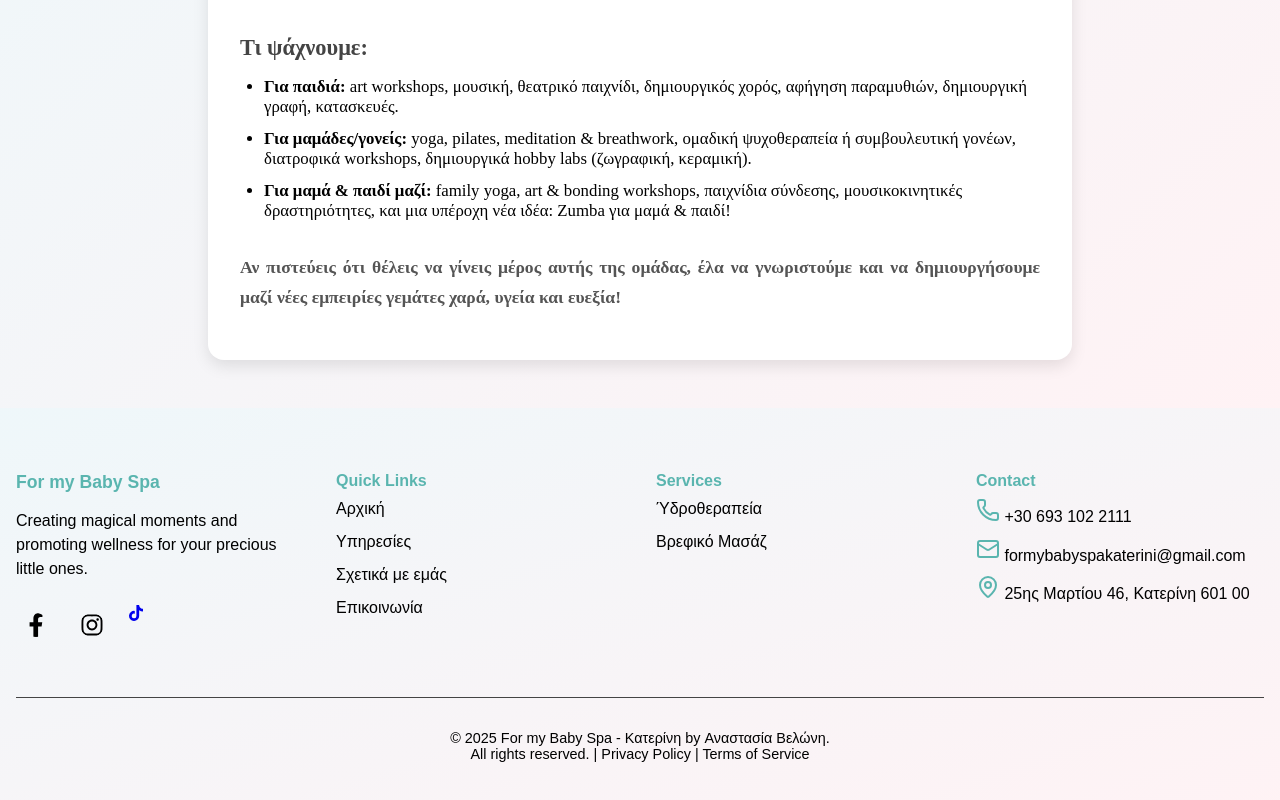
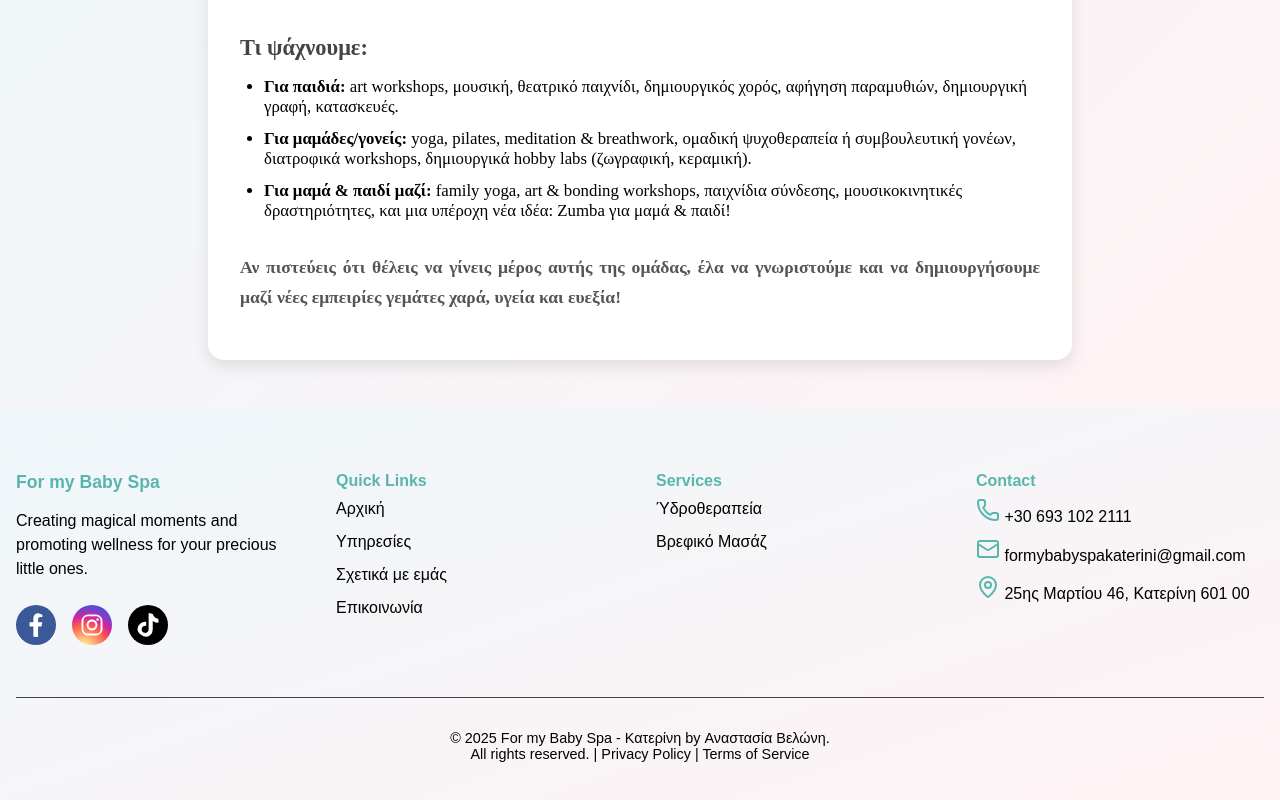
Before and after one commit to FlorianChazizi/formybabyspa, a React (Vite) app: page / in a window 1280 px wide. Shown: the part 5663-6463 px from the top of the page. Built offline with nearby package versions, Linux system fonts and the light colour scheme; no server answers.

Commit message:
footer social links updated

```diff
--- a/src/components/Footer.tsx
+++ b/src/components/Footer.tsx
@@ -25,7 +25,7 @@ export default function Footer() {
             <div className="footer-socials">
               <a href="https://www.facebook.com/profile.php?id=61567491835555" className="social-icon" aria-label="Facebook - for my baby spa katerini"><FaFacebookF className="icon fb" /></a>
               <a href="https://www.instagram.com/formybabyspa_katerini/" className="social-icon" aria-label="Instagram - for my baby spa katerini"><FaInstagram className="icon insta" /></a>
-              <a href="https://www.tiktok.com/@formybabyspa.kate" target="_blank" rel="noopener noreferrer" aria-label="TikTok"><FaTiktok /></a>
+              <a href="https://www.tiktok.com/@formybabyspa.kate" className="social-icon" target="_blank" rel="noopener noreferrer" aria-label="TikTok"><FaTiktok className=" icon tiktok"/></a>
 
             </div>
           </div>
--- a/src/styles/footer.css
+++ b/src/styles/footer.css
@@ -60,11 +60,31 @@
     transform: scale(1.2);
     color: #1a202c;
 }
+.fb{
+  color: white;
+  background-color: #3b5998;
+}
+.insta{
+  background: radial-gradient(circle at 30% 107%, #fdf497 0%, #fdf497 5%, #fd5949 45%, #d6249f 60%, #285AEB 90%);
+  color: white;
+}
+
+.insta:hover {
+  color: white;
+}
+.tiktok{
+  background-color: black;
+  color: white;
+}
 .icon.fb:hover {
  color: #3b5998; /* Facebook color */
 }
 .icon.insta:hover {
   color: #e1306c; /* Instagram color */
+  background-color: white;
+}
+.icon.tiktok:hover {
+  color: #000000; /* TikTok color */
 }
 .footer-section {
   display: flex;
```
